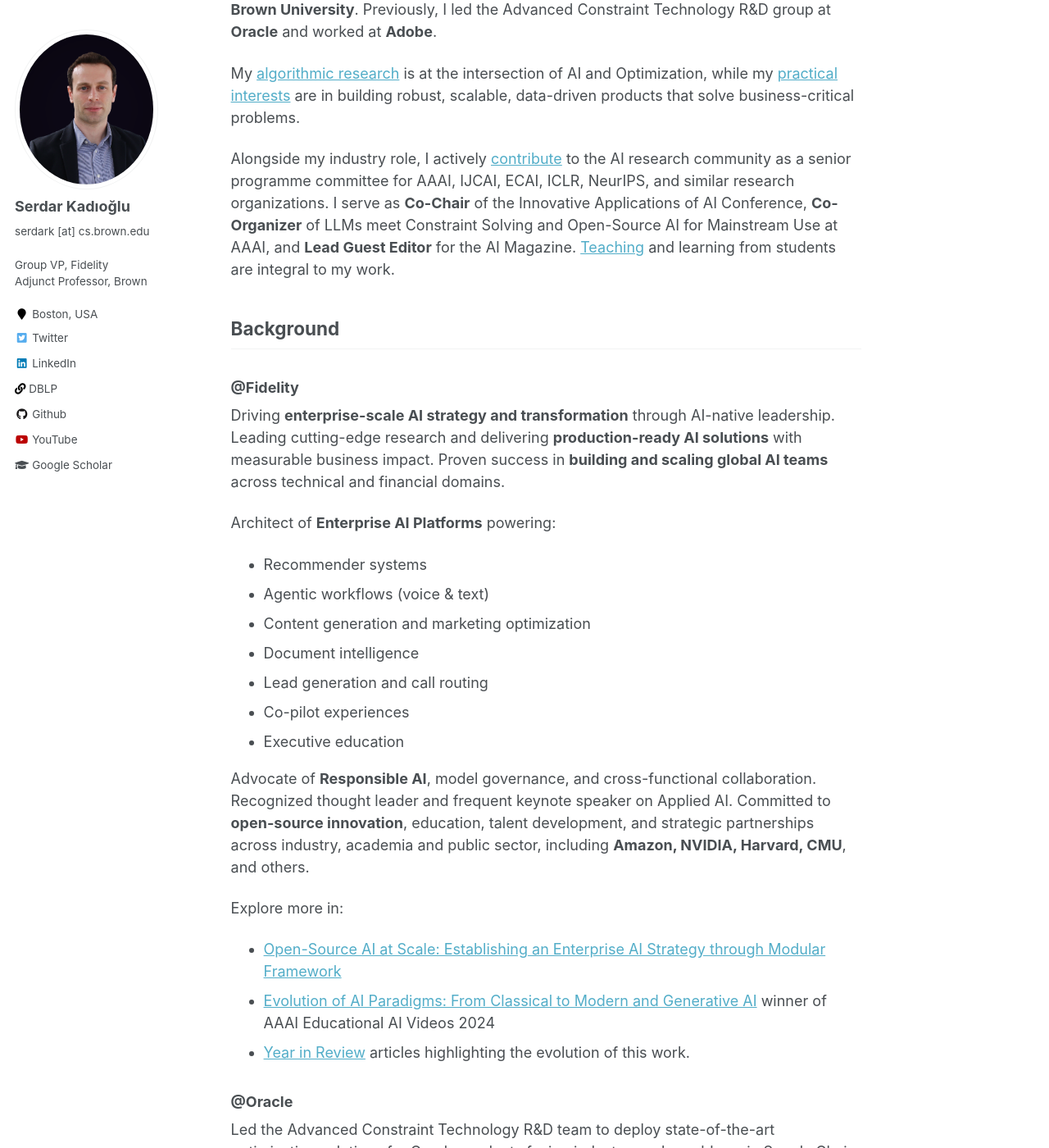
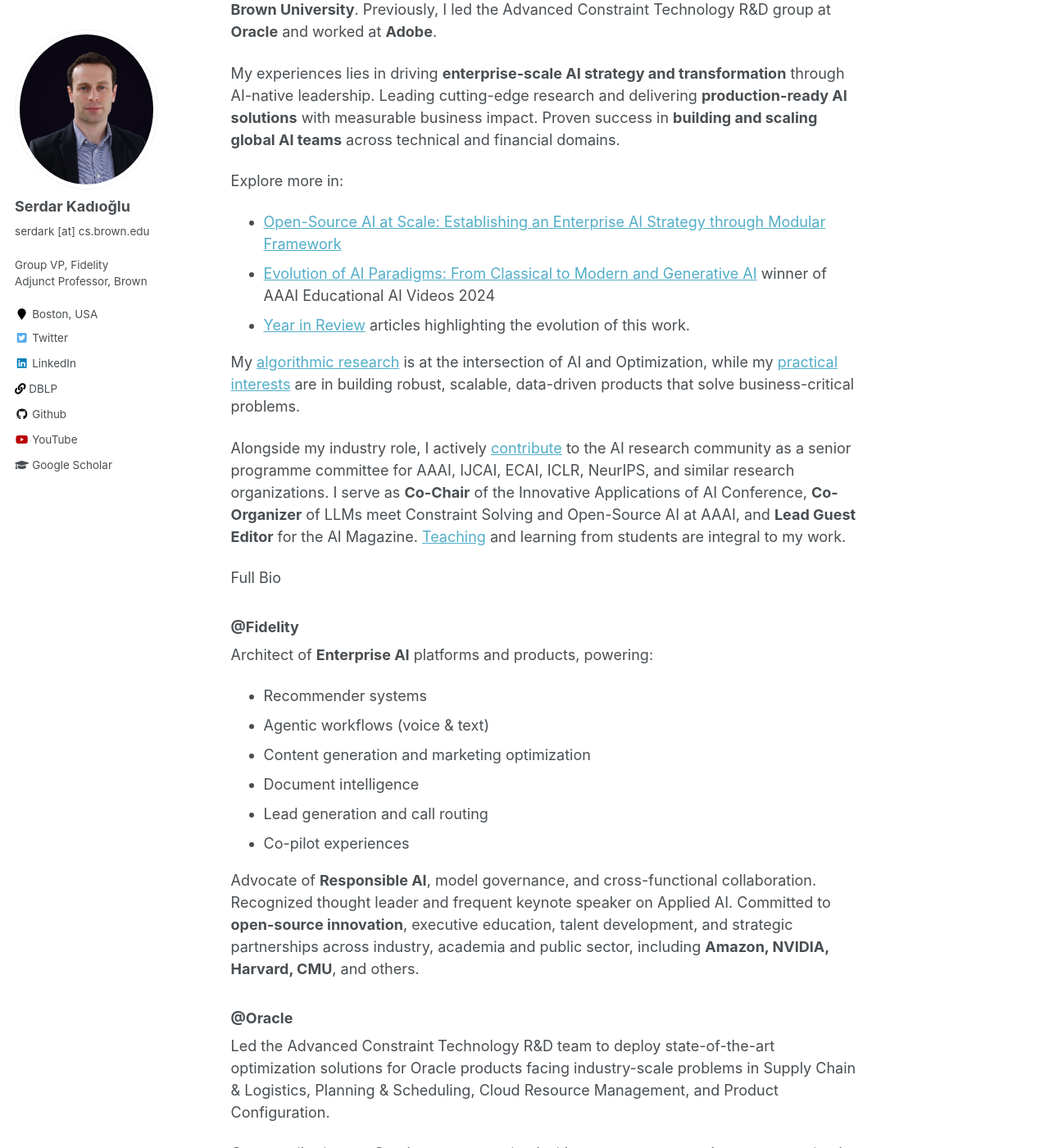
Before and after one commit to skadio/skadio.github.io, a Jekyll site: the page built from _pages/about.md, in a window 1280 px wide and 1400 px high, scrolled down 216 px. Shown: the whole window at 82% size. Built offline with Jekyll 4.4.1, drawn with Linux system fonts in a browser that asks for light colours; some of the changed text lies outside the part shown.

Commit message:
Update about.md

```diff
--- a/_pages/about.md
+++ b/_pages/about.md
@@ -1,6 +1,6 @@
 ---
 permalink: /
-title: "About"
+title: "Applied AI in Industry"
 excerpt: "About me"
 author_profile: true
 redirect_from:
@@ -14,31 +14,33 @@ https://www.oracle.com/artificial-intelligence
 
 Hi! I'm Serdar, Group VP of Artificial Intelligence in the AI Center of Excellence at **Fidelity Investments** and an Adjunct Associate Professor in the Dept. of Computer Science at **Brown University**. Previously, I led the Advanced Constraint Technology R&D group at **Oracle** and worked at **Adobe**.
 
+My experiences lies in driving **enterprise-scale AI strategy and transformation** through AI-native leadership. Leading cutting-edge research and delivering **production-ready AI solutions** with measurable business impact. Proven success in **building and scaling global AI teams** across technical and financial domains.
+
+Explore more in:
+* [Open-Source AI at Scale: Establishing an Enterprise AI Strategy through Modular Framework](https://onlinelibrary.wiley.com/doi/epdf/10.1002/aaai.70032)
+* [Evolution of AI Paradigms: From Classical to Modern and Generative AI](https://www.youtube.com/watch?v=8SMmjBQ40YE&list=PL3kNflhPEzie9ivF8N_Z3Ac4d4Sum8iVz&index=3) winner of AAAI Educational AI Videos 2024
+* [Year in Review](https://www.linkedin.com/in/serdark/recent-activity/articles) articles highlighting the evolution of this work.
+
 My [algorithmic research](https://skadio.github.io/publications/) is at the intersection of AI and Optimization, while my [practical interests](https://skadio.github.io/software/) are in building robust, scalable, data-driven products that solve business-critical problems.
 
-Alongside my industry role, I actively [contribute](https://skadio.github.io/service/) to the AI research community as a senior programme committee for AAAI, IJCAI, ECAI, ICLR, NeurIPS, and similar research organizations. I serve as **Co-Chair** of the Innovative Applications of AI Conference, **Co-Organizer** of LLMs meet Constraint Solving and Open-Source AI for Mainstream Use at AAAI, and **Lead Guest Editor** for the AI Magazine. [Teaching](https://skadio.github.io/teaching/) and learning from students are integral to my work.
+Alongside my industry role, I actively [contribute](https://skadio.github.io/service/) to the AI research community as a senior programme committee for AAAI, IJCAI, ECAI, ICLR, NeurIPS, and similar research organizations. I serve as **Co-Chair** of the Innovative Applications of AI Conference, **Co-Organizer** of LLMs meet Constraint Solving and Open-Source AI at AAAI, and **Lead Guest Editor** for the AI Magazine. [Teaching](https://skadio.github.io/teaching/) and learning from students are integral to my work.
 
-## Background
+<detail>
+  <summary>Full Bio</summary>
+</detail>
+<!-- ## Background -->
 
 ### @Fidelity
 
-Driving **enterprise-scale AI strategy and transformation** through AI-native leadership. Leading cutting-edge research and delivering **production-ready AI solutions** with measurable business impact. Proven success in **building and scaling global AI teams** across technical and financial domains.
-
-Architect of **Enterprise AI Platforms** powering:
+Architect of **Enterprise AI** platforms and products, powering:
 * Recommender systems
 * Agentic workflows (voice & text)
 * Content generation and marketing optimization
 * Document intelligence
 * Lead generation and call routing
 * Co-pilot experiences
-* Executive education
 
-Advocate of **Responsible AI**, model governance, and cross-functional collaboration. Recognized thought leader and frequent keynote speaker on Applied AI. Committed to **open-source innovation**, education, talent development, and strategic partnerships across industry, academia and public sector, including **Amazon, NVIDIA, Harvard, CMU**, and others.
-
-Explore more in:
-* [Open-Source AI at Scale: Establishing an Enterprise AI Strategy through Modular Framework](https://onlinelibrary.wiley.com/doi/epdf/10.1002/aaai.70032)
-* [Evolution of AI Paradigms: From Classical to Modern and Generative AI](https://www.youtube.com/watch?v=8SMmjBQ40YE&list=PL3kNflhPEzie9ivF8N_Z3Ac4d4Sum8iVz&index=3) winner of AAAI Educational AI Videos 2024
-* [Year in Review](https://www.linkedin.com/in/serdark/recent-activity/articles) articles highlighting the evolution of this work.
+Advocate of **Responsible AI**, model governance, and cross-functional collaboration. Recognized thought leader and frequent keynote speaker on Applied AI. Committed to **open-source innovation**, executive education, talent development, and strategic partnerships across industry, academia and public sector, including **Amazon, NVIDIA, Harvard, CMU**, and others.
 
 <!--
 Our applied science group focuses on Generative AI for Content, Recommender Systems for Personalization, Marketing Campaign Optimization for Lead Generation, and Responsible AI. We are involved from ideation to productionization across i) digital channels for external users over the web, mobile, email, and conversational agents, and ii) live channels for internal associates over the regional centers and branches.
```
